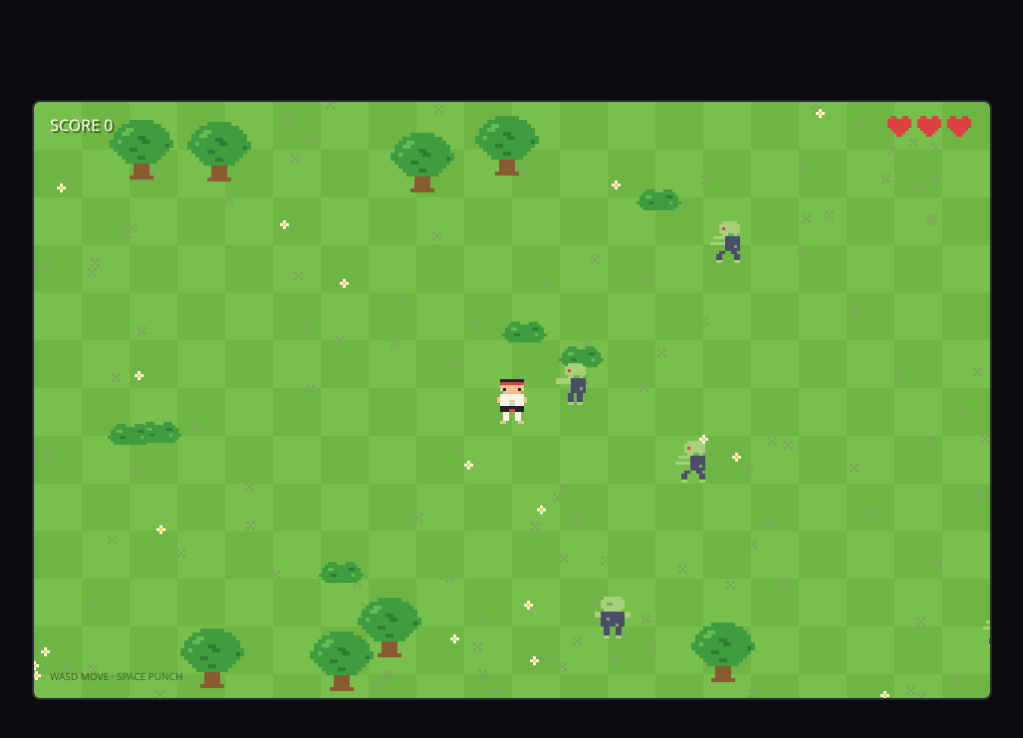
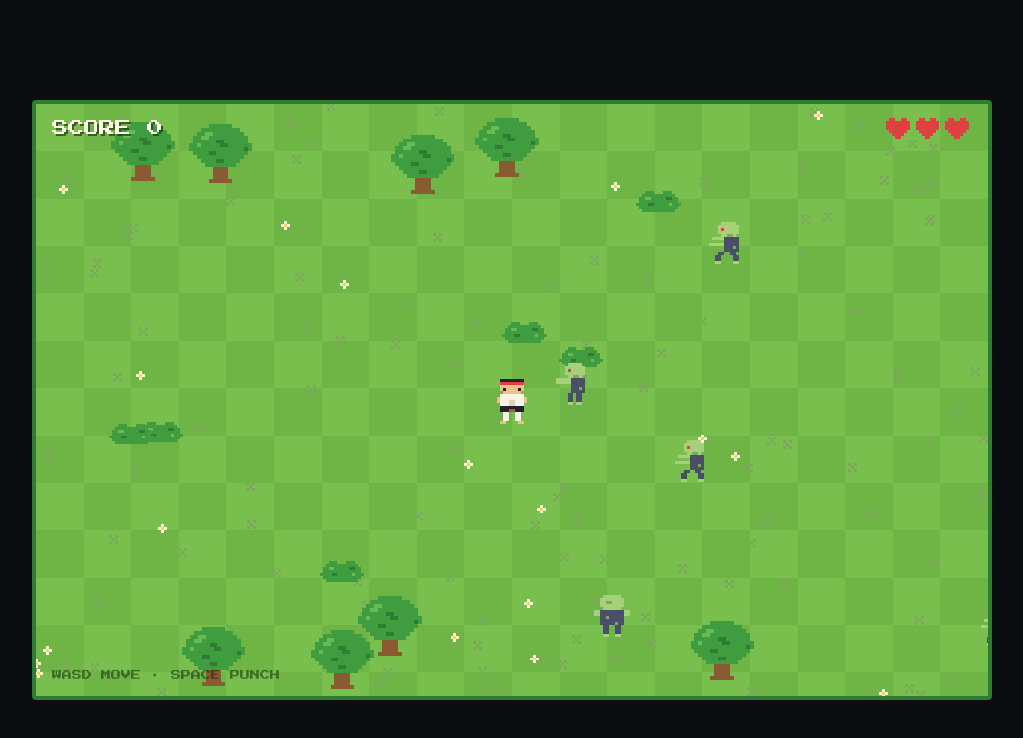
Before and after one commit to fourlhs/karate-zombie, a Next.js app: page / in a window 1280 px wide. Shown: the top 738 px of the page, without its empty margins (128-1151 px from the left). Built offline with nearby package versions, Linux system fonts and the light colour scheme.

Commit message:
style: arcade pixel font for HUD and game-over overlay
Co-Authored-By: Claude Fable 5 <noreply@anthropic.com>

```diff
--- a/app/globals.css
+++ b/app/globals.css
@@ -12,7 +12,6 @@ body {
 body {
   background: #0a0c10;
   color: #f4f1e8;
-  font-family: "Segoe UI", system-ui, sans-serif;
 }
 
 .page {
@@ -33,9 +32,10 @@ body {
   display: block;
   width: 100%;
   aspect-ratio: 960 / 600;
-  border: 2px solid #2a2f3a;
-  border-radius: 8px;
-  background: #12151c;
+  border: 4px solid #2e7d32;
+  border-radius: 4px;
+  background: #6fb545;
+  image-rendering: pixelated;
 }
 
 .game-over {
@@ -52,24 +52,26 @@ body {
 }
 
 .game-over h1 {
-  font-size: 44px;
-  letter-spacing: 4px;
+  font-size: 30px;
+  letter-spacing: 3px;
   color: #e5484d;
+  text-shadow: 3px 3px 0 #3a0d0f;
 }
 
 .game-over p {
-  font-size: 20px;
+  font-size: 14px;
+  line-height: 1.6;
 }
 
 .game-over button {
   margin-top: 8px;
-  padding: 10px 28px;
-  font-size: 18px;
-  font-weight: 600;
+  padding: 12px 24px;
+  font-family: inherit;
+  font-size: 14px;
   color: #0a0c10;
   background: #f4f1e8;
-  border: none;
-  border-radius: 6px;
+  border: 3px solid #0a0c10;
+  box-shadow: 3px 3px 0 rgba(0, 0, 0, 0.6);
   cursor: pointer;
 }
 
--- a/app/layout.tsx
+++ b/app/layout.tsx
@@ -1,5 +1,8 @@
 import type { Metadata } from "next";
+import { Press_Start_2P } from "next/font/google";
 import "./globals.css";
+
+const arcadeFont = Press_Start_2P({ weight: "400", subsets: ["latin"] });
 
 export const metadata: Metadata = {
   title: "Karate Zombies",
@@ -14,7 +17,7 @@ export default function RootLayout({
 }) {
   return (
     <html lang="en">
-      <body>{children}</body>
+      <body className={arcadeFont.className}>{children}</body>
     </html>
   );
 }
```
